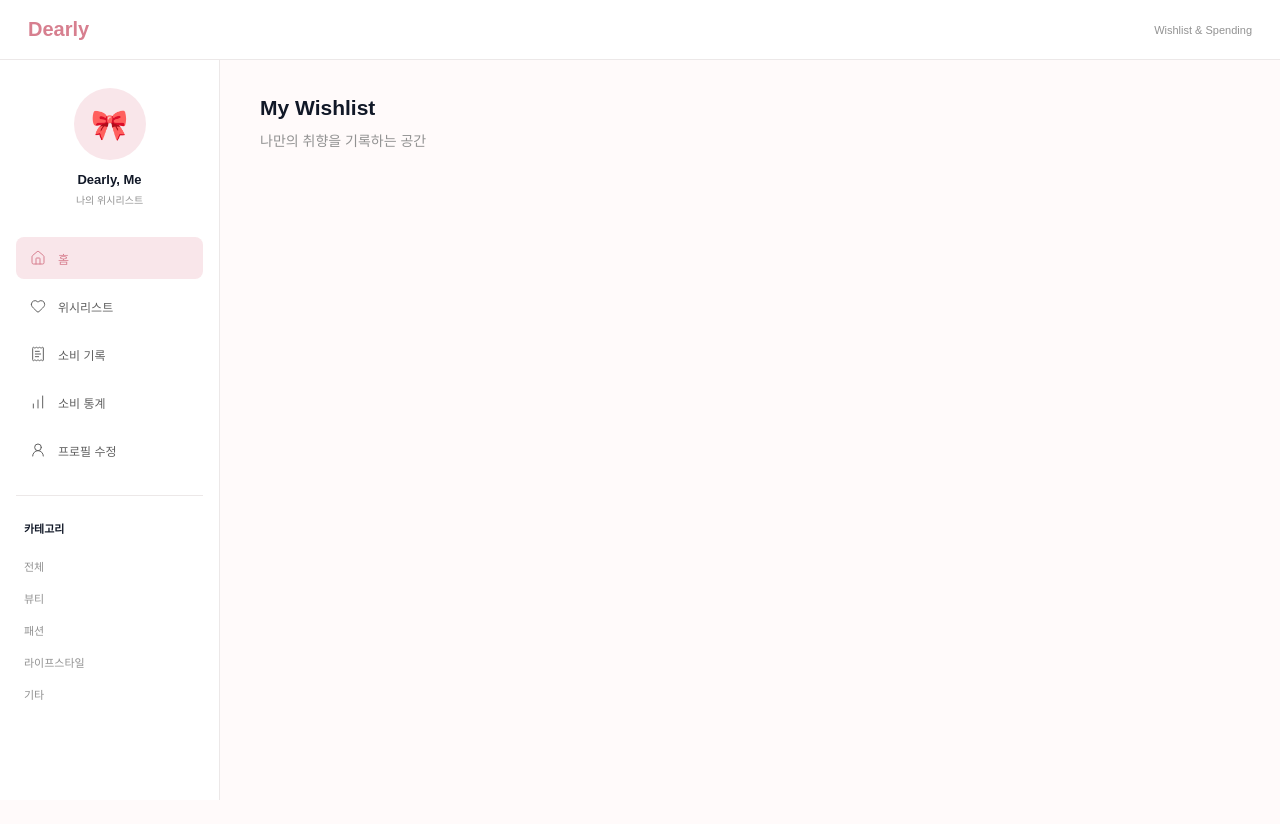
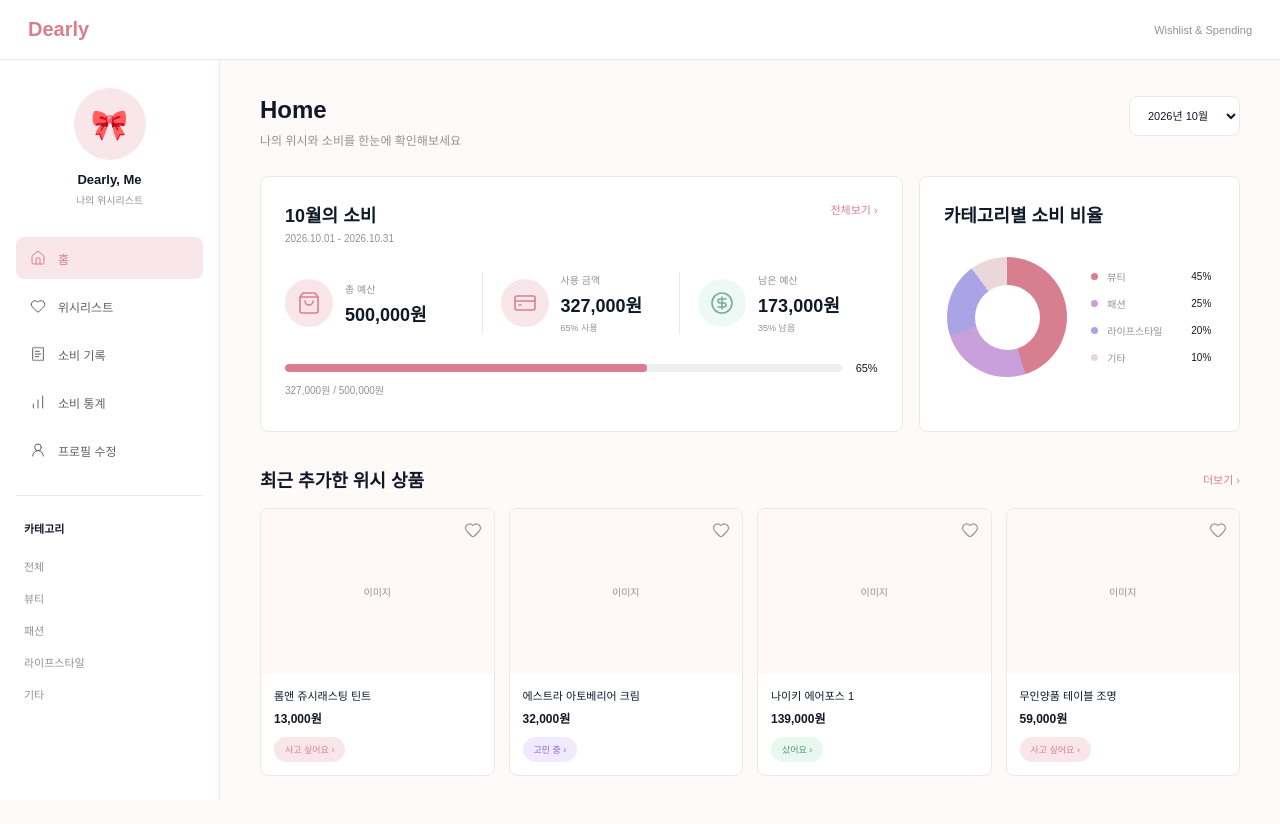
Before and after one commit to seongyeon-dev/Dearly, a React (Vite) app in the folder frontend/: page / in a window 1280 px wide. Before the commit the page ends 800 px from the top, so only its background shows below. Built offline with nearby package versions, Linux system fonts and the light colour scheme.

Commit message:
feat: connect app router

```diff
--- a/frontend/src/App.tsx
+++ b/frontend/src/App.tsx
@@ -1,5 +1,6 @@
 import Header from "./components/Header/Header";
 import Sidebar from "./components/Sidebar/Sidebar";
+import Router from "./routes/Router";
 
 function App() {
   return (
@@ -8,19 +9,7 @@ function App() {
 
       <div style={{ display: "flex" }}>
         <Sidebar />
-
-        <main
-          style={{
-            flex: 1,
-            padding: "36px 40px",
-            backgroundColor: "var(--color-background)",
-          }}
-        >
-          <h2>My Wishlist</h2>
-          <p style={{ marginTop: "10px", color: "var(--color-text-muted)" }}>
-            나만의 취향을 기록하는 공간
-          </p>
-        </main>
+        <Router />
       </div>
     </>
   );
```
